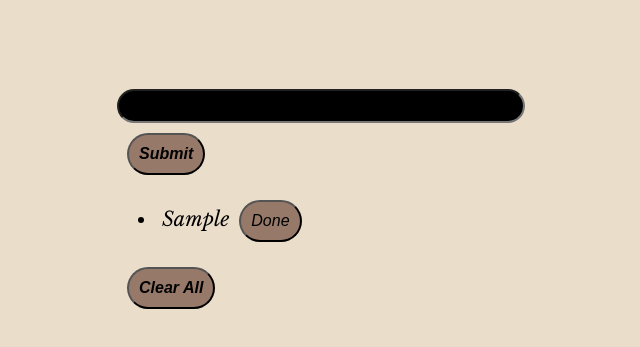
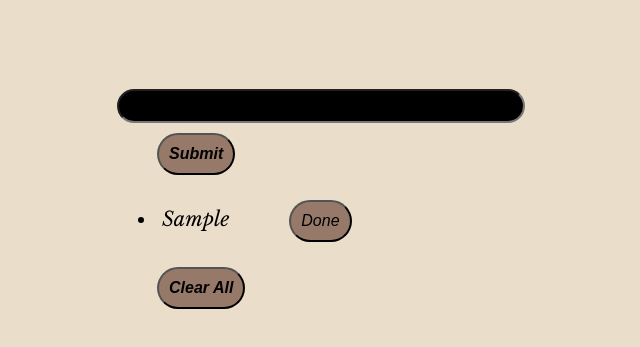
Before and after one commit to over45Codes/to-do-app, a plain HTML site: page index.html in a window 1280 px wide. Both pictures are taken after typing "Sample" into the empty fields and a click on the button "Submit". Shown: the part 141-488 px from the top of the page, without its empty margins (383-1023 px from the left). Drawn offline with nearby package versions, Linux system fonts and the light colour scheme.

Commit message:
added styling to btn

```diff
--- a/style.css
+++ b/style.css
@@ -46,10 +46,14 @@ button {
   color: black;
   font-style: italic;
   font-size: medium;
-  margin: 0 10px;
+  margin: 0 40px;
   border-radius: 55px;
   padding: 10px;
   background-color: #967969;
+}
+
+.btn {
+  margin-left: 60px;
 }
 
 button:hover {
```
